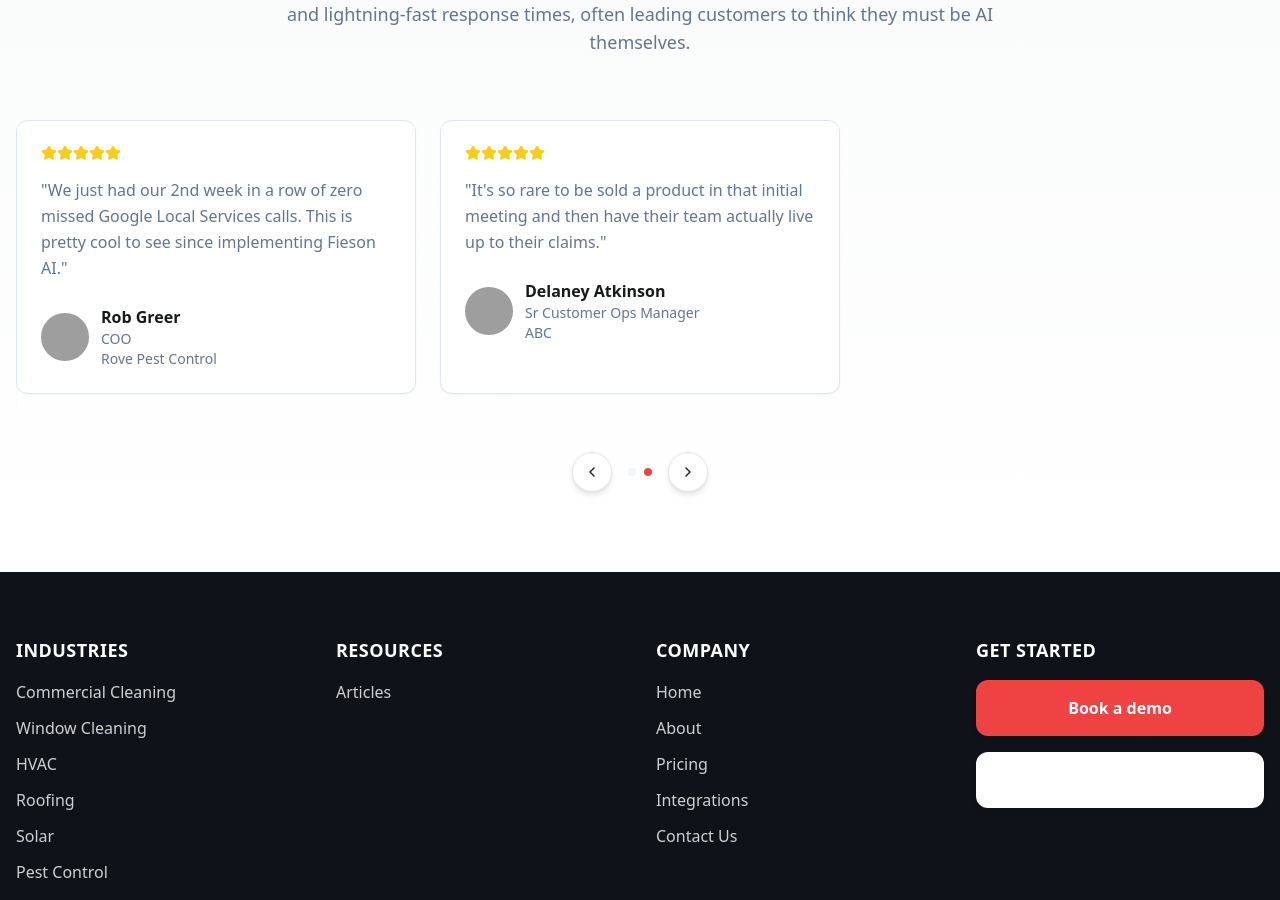
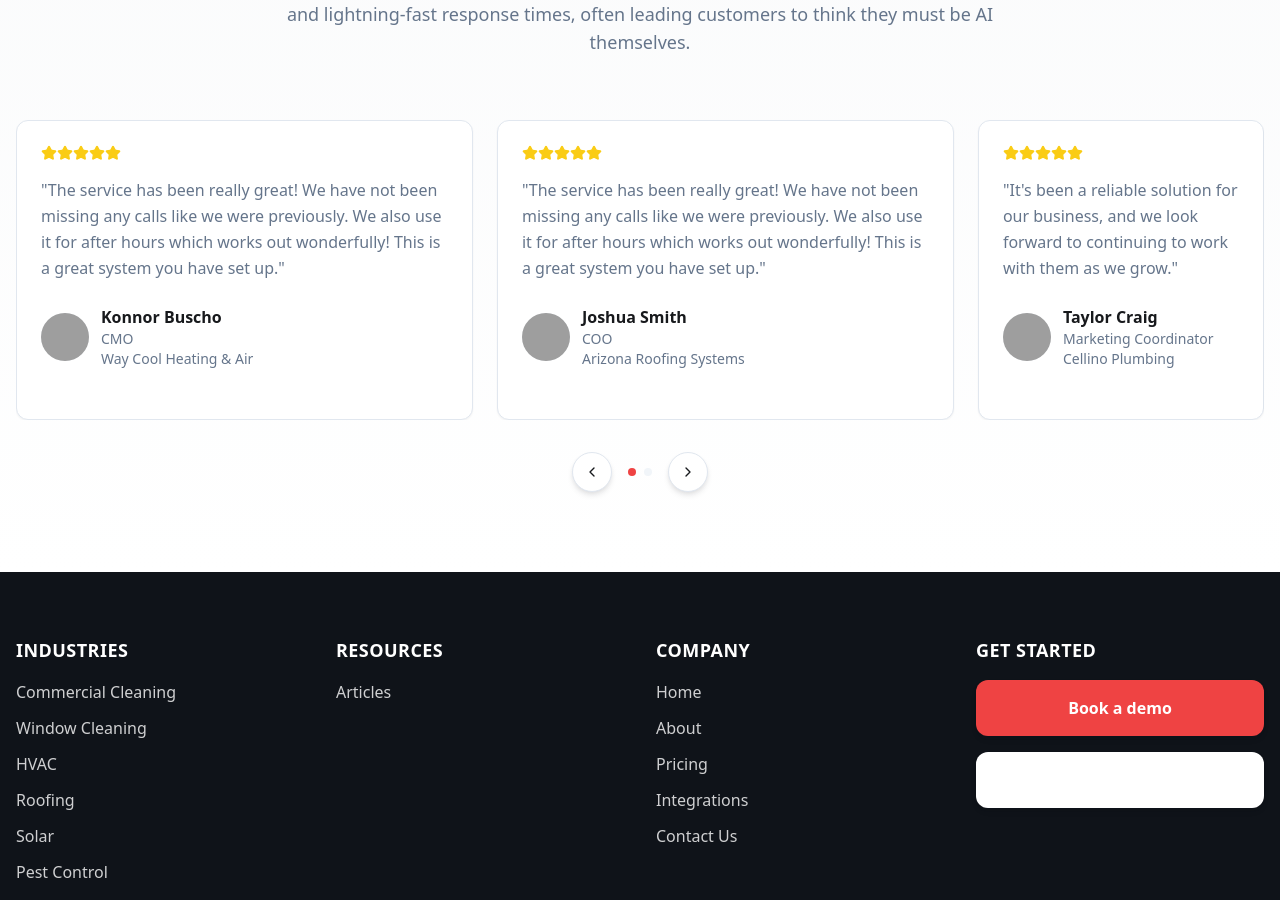
Before and after one commit to leanchain/fieson-landing-hs, a React (Vite) app: page / in a window 1280 px wide. Shown: the part 4800-5700 px from the top of the page. Built offline with nearby package versions, Linux system fonts and the light colour scheme; grey boxes are pictures that could not be loaded.

Commit message:
Adjust testimonial layout and behavior
Changed the testimonial layout to a single block height and disabled auto-scrolling.

```diff
--- a/src/components/Testimonials.tsx
+++ b/src/components/Testimonials.tsx
@@ -67,10 +67,6 @@ const Testimonials = () => {
     setCurrentSlide((prev) => (prev - 1 + Math.ceil(testimonials.length / 3)) % Math.ceil(testimonials.length / 3));
   };
 
-  useEffect(() => {
-    const timer = setInterval(nextSlide, 5000);
-    return () => clearInterval(timer);
-  }, []);
 
   const getVisibleTestimonials = () => {
     const startIndex = currentSlide * 3;
@@ -101,7 +97,7 @@ const Testimonials = () => {
           >
             {Array.from({ length: Math.ceil(testimonials.slice(1).length / 3) }).map((_, slideIndex) => (
               <div key={slideIndex} className="w-full flex-shrink-0">
-                <div className="grid md:grid-cols-2 lg:grid-cols-3 gap-6">
+                <div className="flex gap-6 min-h-[300px]">
                   {testimonials.slice(1).slice(slideIndex * 3, slideIndex * 3 + 3).map((testimonial, index) => (
                     <Card key={index} className="p-6 hover:shadow-medium smooth-transition">
                       <div className="flex items-center mb-4">
```
